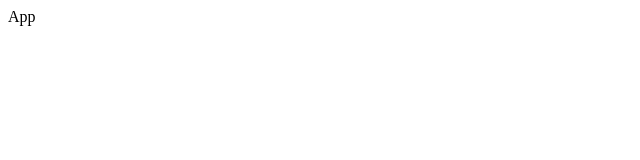
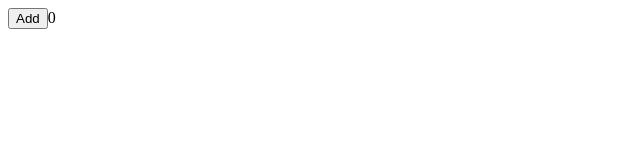
Before and after one commit to paszkowskiDamian/shopping-cart, a React app: page / in a window 1280 px wide. Shown: the top 160 px of the page, without its empty margins (0-640 px from the left). Built offline with nearby package versions, Linux system fonts and the light colour scheme.

Commit message:
configure redux store

```diff
--- a/src/App.js
+++ b/src/App.js
@@ -1,11 +1,26 @@
 import React, { Component } from 'react';
+import { connect } from 'react-redux'
+import { bindActionCreators } from 'redux'
+import { store } from './store';
 
+import * as actions from './actions/actions'
 
+const mapStateToProps = (state) => {
+  return state
+}
+
+const mapDispatchToProps = (dispatch) => {
+  return bindActionCreators({ ...actions }, dispatch)
+}
+@connect(mapStateToProps, mapDispatchToProps)
 class App extends Component {
   render() {
+    console.log(this.props)
     return (
-      <div>App</div>
-
+      <div>
+        <button onClick={this.props.add}>Add</button>
+        {this.props.products}
+      </div>
     );
   }
 }
--- /dev/null
+++ b/src/actions/actions.js
@@ -0,0 +1,2 @@
+export const ADD = 'ADD'
+export const add = () => ({ type: ADD })
--- a/src/index.js
+++ b/src/index.js
@@ -1,8 +1,15 @@
-import React from 'react';
-import ReactDOM from 'react-dom';
+import React from 'react'
+import ReactDOM from 'react-dom'
+import { Provider } from 'react-redux'
 
-import App from './App';
-import registerServiceWorker from './registerServiceWorker';
+import App from './App'
+import { store } from './store'
+import registerServiceWorker from './registerServiceWorker'
 
-ReactDOM.render(<App />, document.getElementById('root'));
-registerServiceWorker();
+ReactDOM.render(
+    <Provider store={store}>
+        <App />
+    </Provider>,
+    document.getElementById('root'))
+
+registerServiceWorker()
--- a/src/rootReducer.js
+++ b/src/rootReducer.js
@@ -1 +1,16 @@
 import { combineReducers } from 'redux'
+
+import { ADD } from './actions/actions'
+
+function products(state = 0, action) {
+    switch (action.type) {
+        case ADD:
+            return state + 1
+        default:
+            return state
+    }
+}
+
+export const rootReducer = combineReducers({
+    products
+})
--- /dev/null
+++ b/src/store.js
@@ -0,0 +1,7 @@
+import { createStore } from 'redux'
+
+import { rootReducer } from './rootReducer'
+
+export const store = createStore(
+    rootReducer,
+)
```
Also changed, not shown: 1 other file (tests, documents, lock files or other folders).
